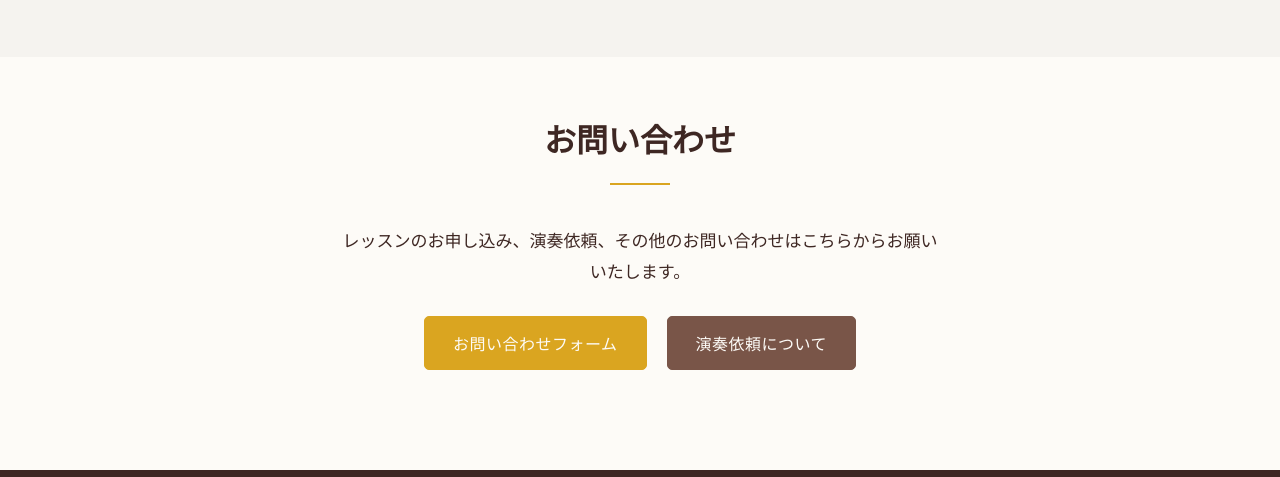
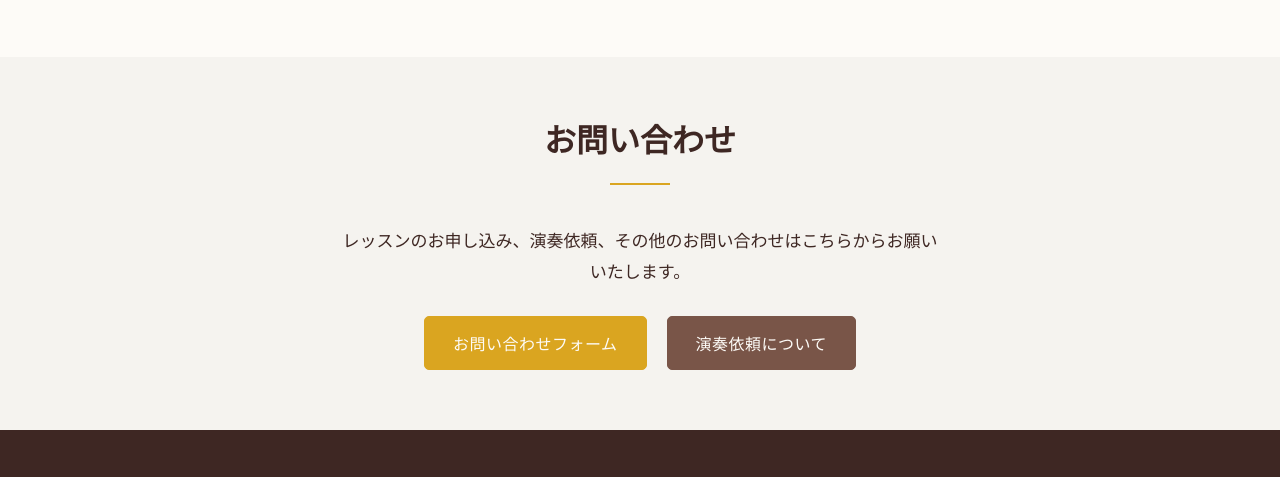
Before and after one commit to AkrMcmr/kasahara-web, a website: page index.html in a window 1280 px wide. Shown: the part 2180-2657 px from the top of the page. Drawn offline with Linux system fonts and the light colour scheme.

Commit message:
お問い合わせのマージンを修正

```diff
--- a/css/pages.css
+++ b/css/pages.css
@@ -429,8 +429,7 @@
 
 .contact-intro {
   text-align: center;
-  max-width: 70rem;
-  margin: 0 auto 4rem;
+  margin: 0 auto;
 }
 
 .contact-flex {
--- a/css/style-v2.css
+++ b/css/style-v2.css
@@ -490,7 +490,7 @@ main {
 /* レッスン紹介セクション */
 .lessons-intro {
   padding: 6rem 0;
-  background-color: var(--light-bg-color);
+  background-color: var(--background-color);
 }
 
 .lessons-content {
@@ -531,7 +531,7 @@ main {
 .contact-intro {
   padding: 6rem 0;
   text-align: center;
-  background-color: var(--background-color);
+  background-color: var(--light-bg-color);
 }
 
 .contact-text {
@@ -554,7 +554,6 @@ main {
   background-color: var(--text-color); /* 背景を濃い色に */
   color: var(--light-bg-color); /* テキストを明るい色に */
   padding: 5rem 0 2rem 0;
-  margin-top: 4rem;
 }
 
 .footer-content {
```
